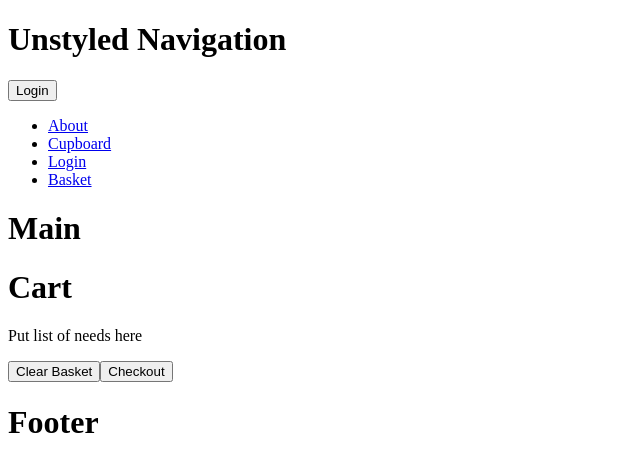
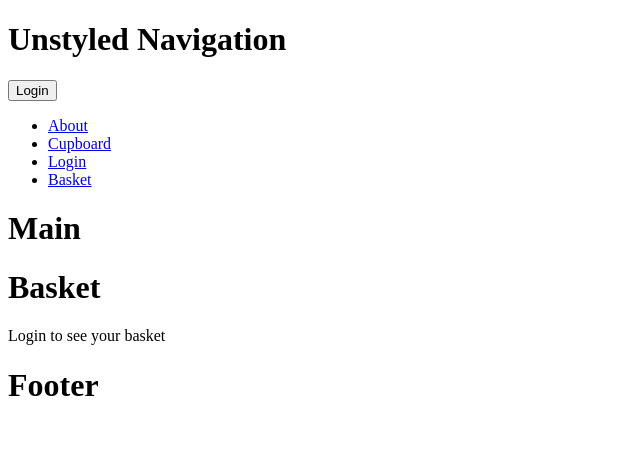
Before and after one commit to IsaacIngram/rit-swen261-u-fund-project, an Angular app in the folder ufund-ui/: page /basket in a window 1280 px wide. Shown: the top 472 px of the page, without its empty margins (0-640 px from the left). Built offline with nearby package versions, Linux system fonts and the light colour scheme.

Commit message:
bugfix: limit what users can see
Limit what users can see in the cupboard or the basket without being
logged in. This includes making it so that the admin can not see the
basket page

```diff
--- a/ufund-ui/src/app/basket/basket.component.html
+++ b/ufund-ui/src/app/basket/basket.component.html
@@ -1,10 +1,8 @@
-<h1>Cart</h1>
-<p>Put list of needs here</p>
+<h1>Basket</h1>
+<div *ngIf="accessControlService.isHelper()">
   <button type="button" (click)="clearBasket()">Clear Basket</button>
   <button type="button" (click)="checkoutBasket()">Checkout</button>
   <br>
-
-
   <ul class="basket">
       <li *ngFor="let need of getBasket()">
         <a routerLink="">
@@ -15,3 +13,10 @@
         <button type="button" class="decrement" title="decrement quantity" (click)="adjustQuantity(need, -1)">-</button>
       </li>
   </ul>
+</div>
+<div *ngIf="accessControlService.isAdmin()">
+  <p>Admin user cannot see baskets</p>
+</div>
+<div *ngIf="!accessControlService.isHelper() && !accessControlService.isAdmin()">
+  <p>Login to see your basket</p>
+</div>
--- a/ufund-ui/src/app/basket/basket.component.ts
+++ b/ufund-ui/src/app/basket/basket.component.ts
@@ -1,6 +1,7 @@
 import {Need} from '../Need';
 import {Component} from '@angular/core';
 import {NeedService} from "../need.service";
+import {AccessControlService} from "../access-control.service";
 
 @Component({
   selector: 'app-basket',
@@ -12,7 +13,8 @@ export class BasketComponent {
   static needs: Need[] = [];
 
   constructor(
-    protected needService: NeedService
+    protected needService: NeedService,
+    protected accessControlService: AccessControlService
   ) { }
 
   /**
@@ -95,4 +97,6 @@ export class BasketComponent {
       this.needService.updateNeed(need).subscribe();
     }
   }
+
+  protected readonly AccessControlService = AccessControlService;
 }
--- a/ufund-ui/src/app/cupboard/cupboard.component.html
+++ b/ufund-ui/src/app/cupboard/cupboard.component.html
@@ -59,3 +59,7 @@
     </li>
   </ul>
 </div>
+<div *ngIf="!accessControl.isHelper() && !accessControl.isAdmin()">
+    <h3>CUPBOARD</h3>
+    <p>Login to see the needs cupboard</p>
+</div>
```
Lines whose indentation alone changed are shown as unchanged.
